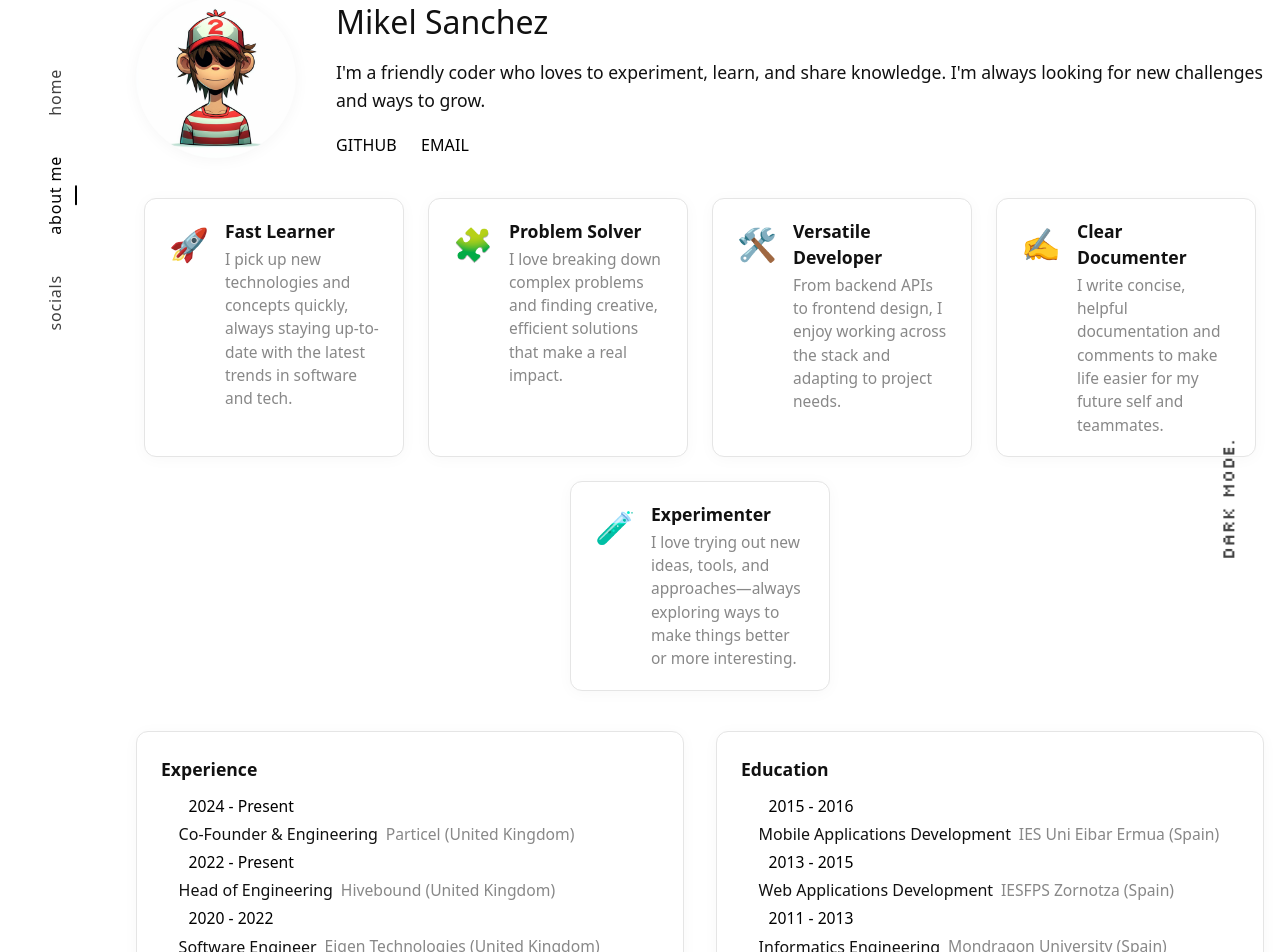
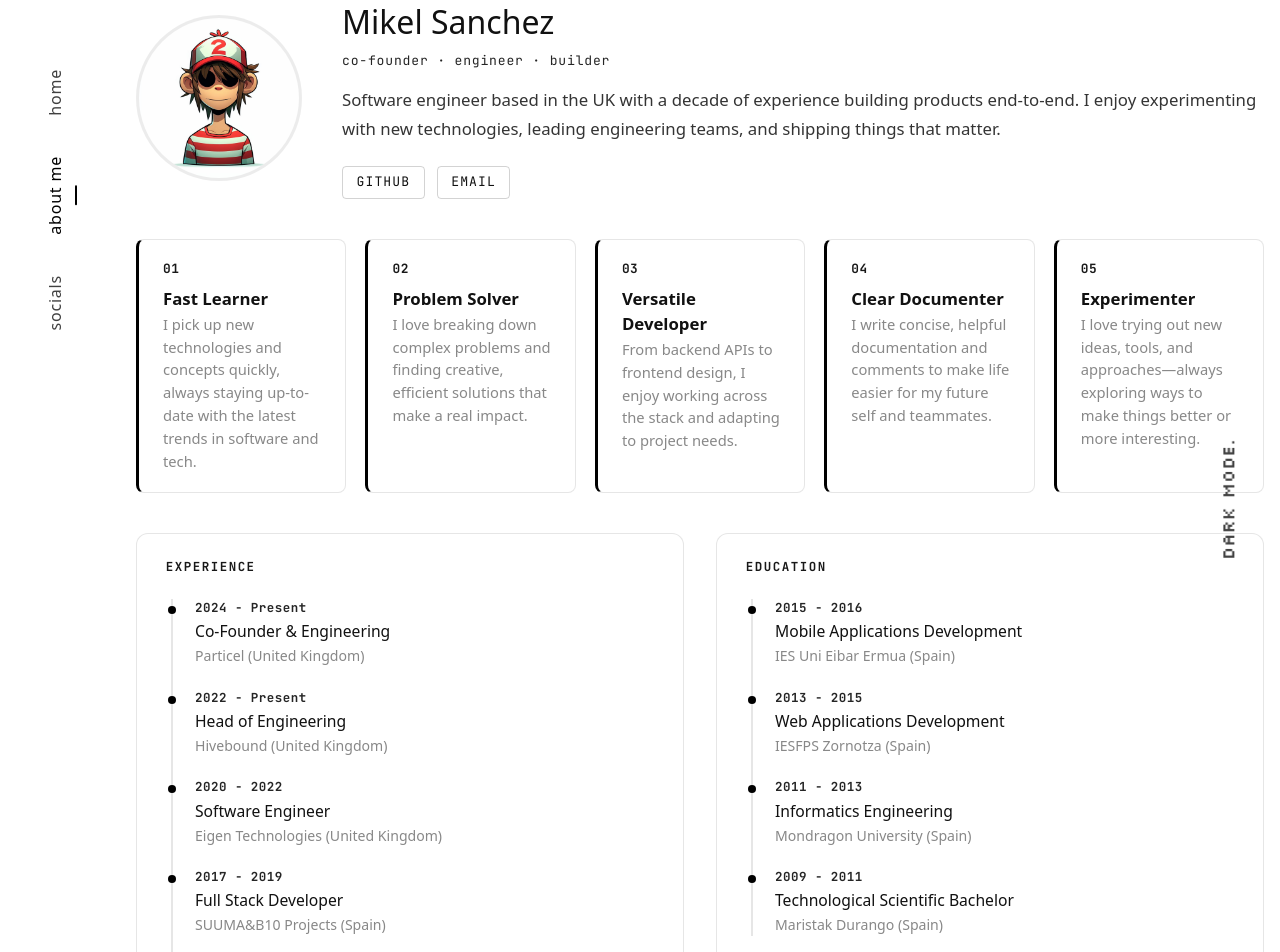
Before and after one commit to NotTheRealWallyx/notrealwallyx.github.io, a Next.js app: page /about in a window 1280 px wide. Shown: the part 200-1152 px from the top of the page. Built offline with nearby package versions, Linux system fonts and the light colour scheme.

Commit message:
update style of about page + small text change

```diff
--- a/app/about/about.css
+++ b/app/about/about.css
@@ -45,13 +45,24 @@
 	justify-content: center;
 }
 
+.about-profile-ring {
+	display: inline-flex;
+	border-radius: 50%;
+	padding: 3px;
+	background: rgba(128, 128, 128, 0.15);
+}
+
+body.dark .about-profile-ring {
+	background: var(--accent);
+	box-shadow: 0 0 24px rgba(0, 216, 255, 0.18);
+}
+
 .about-profile-img {
 	width: 160px;
 	height: 160px;
 	border-radius: 50%;
 	object-fit: cover;
-	background: #eee;
-	box-shadow: 0 2px 16px 0 rgba(0, 0, 0, 0.04);
+	display: block;
 }
 
 .about-info {
@@ -62,15 +73,25 @@
 .about-name {
 	font-size: 2rem;
 	font-weight: 500;
-	margin: 0 0 0.7rem;
+	margin: 0 0 0.3rem;
 	color: var(--fg);
 }
 
+.about-tagline {
+	font-family: "JetBrains Mono", var(--font-geist-mono), monospace;
+	font-size: 0.82rem;
+	color: var(--accent);
+	letter-spacing: 0.06em;
+	margin: 0 0 1rem;
+	opacity: 0.85;
+}
+
 .about-desc {
-	font-size: 1.1rem;
+	font-size: 1.05rem;
 	color: var(--fg);
-	margin-bottom: 1.2rem;
-	line-height: 1.6;
+	margin-bottom: 1.4rem;
+	line-height: 1.7;
+	opacity: 0.85;
 }
 
 .about-desc-geist {
@@ -79,25 +100,31 @@
 
 .about-links {
 	display: flex;
-	gap: 1.5rem;
+	gap: 0.75rem;
 	margin-top: 0.5rem;
 }
+
 .about-links a {
-	color: var(--accent);
+	color: var(--fg);
 	font-weight: 500;
 	text-decoration: none;
-	font-size: 1rem;
-	letter-spacing: 0.01em;
-	transition: color 0.15s;
+	font-size: 0.82rem;
+	letter-spacing: 0.08em;
+	border: 1px solid rgba(128, 128, 128, 0.35);
+	border-radius: 4px;
+	padding: 0.35rem 0.85rem;
+	font-family: "JetBrains Mono", var(--font-geist-mono), monospace;
+	transition: border-color 0.15s, color 0.15s;
 }
+
 .about-links a:hover {
-	color: var(--fg);
-	text-decoration: underline;
+	color: var(--accent);
+	border-color: var(--accent);
 }
 
 .about-skills-row {
 	display: flex;
-	gap: 1.5rem;
+	gap: 1.2rem;
 	margin: 2.5rem 0;
 	flex-wrap: wrap;
 	justify-content: center;
@@ -188,6 +215,6 @@ body:not(.dark) {
 
 @media (min-width: 600px) and (max-width: 1400px) {
 	.about-container {
-		margin-left: 120px; /* Adjust this value to match your sidebar width */
+		margin-left: 120px;
 	}
 }
--- a/app/about/page.tsx
+++ b/app/about/page.tsx
@@ -15,6 +15,7 @@ export default function About() {
 			</section>
 			<section className="about-main">
 				<div className="about-profile">
+					<div className="about-profile-ring">
 						<Image
 							src="/ProfilePic.png"
 							alt="Profile"
@@ -24,11 +25,15 @@ export default function About() {
 							priority
 						/>
 					</div>
+				</div>
 				<div className="about-info">
 					<h2 className="about-name">Mikel Sanchez</h2>
+					<p className="about-tagline">co-founder · engineer · builder</p>
 					<p className="about-desc">
-						I'm a friendly coder who loves to experiment, learn, and share
-						knowledge. I'm always looking for new challenges and ways to grow.
+						Software engineer based in the UK with a decade of experience
+						building products end-to-end. I enjoy experimenting with new
+						technologies, leading engineering teams, and shipping things that
+						matter.
 					</p>
 					<div className="about-links">
 						<a
@@ -44,27 +49,27 @@ export default function About() {
 			</section>
 			<section className="about-skills-row">
 				<AboutSkillCard
-					icon="🚀"
+					icon="01"
 					title="Fast Learner"
 					desc="I pick up new technologies and concepts quickly, always staying up-to-date with the latest trends in software and tech."
 				/>
 				<AboutSkillCard
-					icon="🧩"
+					icon="02"
 					title="Problem Solver"
 					desc="I love breaking down complex problems and finding creative, efficient solutions that make a real impact."
 				/>
 				<AboutSkillCard
-					icon="🛠️"
+					icon="03"
 					title="Versatile Developer"
 					desc="From backend APIs to frontend design, I enjoy working across the stack and adapting to project needs."
 				/>
 				<AboutSkillCard
-					icon="✍️"
+					icon="04"
 					title="Clear Documenter"
 					desc="I write concise, helpful documentation and comments to make life easier for my future self and teammates."
 				/>
 				<AboutSkillCard
-					icon="🧪"
+					icon="05"
 					title="Experimenter"
 					desc="I love trying out new ideas, tools, and approaches—always exploring ways to make things better or more interesting."
 				/>
--- a/app/components/AboutInfoCard/AboutInfoCard.css
+++ b/app/components/AboutInfoCard/AboutInfoCard.css
@@ -1,36 +1,72 @@
 .about-info-card {
 	background: var(--bg);
-	border: 1px solid #e5e5e5;
+	border: 1px solid rgba(128, 128, 128, 0.2);
 	border-radius: 12px;
-	padding: 1.5rem 1.5rem 1.2rem;
+	padding: 1.5rem 1.8rem 1.4rem;
 	min-width: 260px;
-	max-width: 340px;
-	flex: 1 1 260px;
-	box-shadow: 0 2px 16px 0 rgba(0, 0, 0, 0.03);
+	max-width: 600px;
+	flex: 1 1 280px;
+}
+
+.about-info-card-title {
+	font-family: "JetBrains Mono", var(--font-geist-mono), monospace;
+	font-weight: 700;
+	font-size: 0.78rem;
+	letter-spacing: 0.12em;
+	text-transform: uppercase;
+	color: var(--accent);
+	margin-bottom: 1.4rem;
+	opacity: 0.9;
 }
 
 .about-info-card ul {
 	margin: 0;
-	padding: 0 0 0 1.1em;
-	font-size: 1rem;
+	padding: 0;
+	list-style: none;
+	border-left: 2px solid rgba(128, 128, 128, 0.2);
+	margin-left: 0.3rem;
+}
+
+.about-info-card ul li {
+	position: relative;
+	padding: 0 0 1.4rem 1.4rem;
 	color: var(--fg);
 }
 
-.about-info-card-title {
-	font-weight: 600;
-	font-size: 1.1rem;
-	margin-bottom: 0.7rem;
-	color: var(--fg);
+.about-info-card ul li:last-child {
+	padding-bottom: 0;
+}
+
+.about-info-card ul li::before {
+	content: "";
+	position: absolute;
+	left: -5px;
+	top: 7px;
+	width: 8px;
+	height: 8px;
+	border-radius: 50%;
+	background: var(--accent);
 }
 
 .about-job-date {
-	display: block;
+	font-family: "JetBrains Mono", var(--font-geist-mono), monospace;
+	font-size: 0.78rem;
+	color: var(--accent);
+	font-weight: 600;
+	letter-spacing: 0.04em;
+	margin-bottom: 0.2em;
+	opacity: 0.85;
+}
+
+.about-job-role {
 	font-size: 0.98rem;
-	color: var(--accent);
 	font-weight: 500;
-	/* background: rgba(0, 0, 0, 0.04); */
-	border-radius: 6px;
-	padding: 2px 10px;
-	margin-right: 0.7em;
+	color: var(--fg);
 	margin-bottom: 0.1em;
 }
+
+.about-job-location {
+	font-size: 0.88rem;
+	color: #888;
+	font-weight: 400;
+}
--- a/app/components/AboutInfoCard/AboutInfoCard.tsx
+++ b/app/components/AboutInfoCard/AboutInfoCard.tsx
@@ -19,10 +19,8 @@ export function AboutInfoCard({ title, items }: AboutInfoCardProps) {
 				{items.map((item) => (
 					<li key={`${item.date}-${item.role}-${item.location}`}>
 						<div className="about-job-date">{item.date}</div>
-						<div>
-							{item.role}
-							<span className="about-job-location">{item.location}</span>
-						</div>
+						<div className="about-job-role">{item.role}</div>
+						<div className="about-job-location">{item.location}</div>
 					</li>
 				))}
 			</ul>
--- a/app/components/AboutSkillCard/AboutSkillCard.css
+++ b/app/components/AboutSkillCard/AboutSkillCard.css
@@ -1,50 +1,50 @@
 .about-skill-card {
 	background: var(--bg);
-	border: 1px solid #e5e5e5;
-	border-radius: 12px;
+	border: 1px solid rgba(128, 128, 128, 0.2);
+	border-left: 3px solid var(--accent);
+	border-radius: 8px;
 	padding: 1.2rem 1.5rem;
 	min-width: 210px;
 	max-width: 260px;
 	display: flex;
-	align-items: flex-start;
-	gap: 1rem;
-	box-shadow: 0 2px 16px 0 rgba(0, 0, 0, 0.03);
+	flex-direction: column;
+	gap: 0.4rem;
 	flex: 1 1 210px;
+	transition: transform 0.15s, box-shadow 0.15s;
+}
+
+.about-skill-card:hover {
+	transform: translateY(-2px);
+	box-shadow: 0 6px 24px 0 rgba(0, 0, 0, 0.07);
 }
 
 .about-skill-icon {
-	font-size: 2rem;
-	margin-top: 0.1rem;
+	font-family: "JetBrains Mono", var(--font-geist-mono), monospace;
+	font-size: 0.8rem;
+	color: var(--accent);
+	font-weight: 600;
+	letter-spacing: 0.04em;
+	opacity: 0.9;
 }
 
 .about-skill-title {
 	font-weight: 600;
-	font-size: 1.1rem;
+	font-size: 1.05rem;
 	color: var(--fg);
+	margin-top: 0.1rem;
 }
 
 .about-skill-desc {
-	font-size: 0.97rem;
+	font-size: 0.92rem;
 	color: #888;
-	margin-top: 0.2rem;
+	line-height: 1.55;
+	margin-top: 0.1rem;
 }
 
 .about-job-location {
-	display: inline-block;
-	font-size: 0.98rem;
+	display: block;
+	font-size: 0.88rem;
 	color: #888;
-	font-weight: 500;
-	margin-left: 0.5em;
-	margin-bottom: 0.2em;
-	vertical-align: middle;
+	font-weight: 400;
+	margin-top: 0.1em;
 }
-
-.about-skill-card:hover .about-skill-icon,
-.contact-social:hover img,
-.contact-social:hover svg {
-	transform: scale(1.15);
-	filter: brightness(1.2);
-	transition:
-		transform 0.2s,
-		filter 0.2s;
-}
```
Lines whose indentation alone changed are shown as unchanged.
